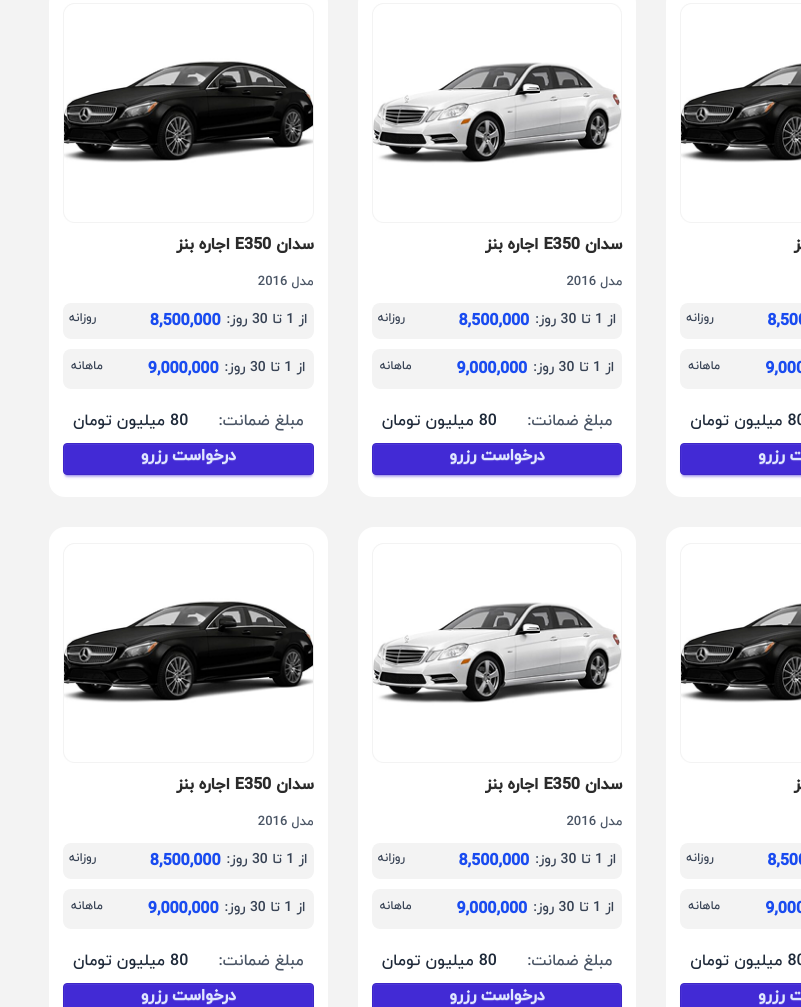
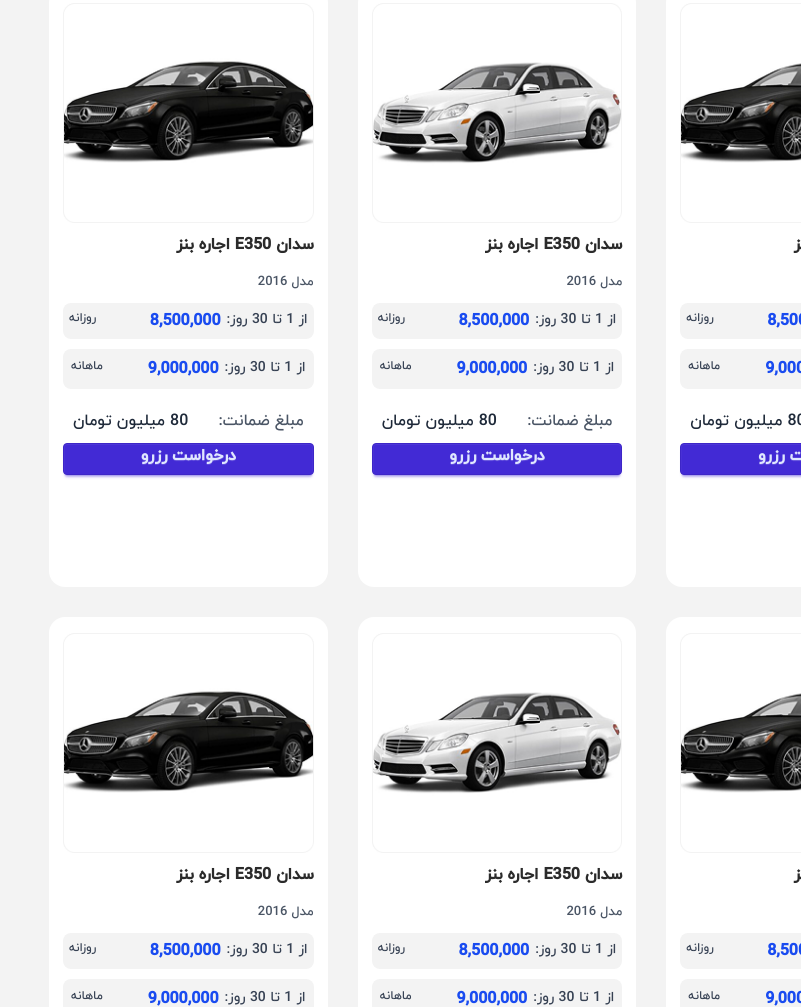
Before and after one commit to setayesh2004/project-2-web-2-1, a website built with Vite: page asly.html in a window 1280 px wide. Shown: the part 1793-2800 px from the top of the page, without its empty margins (479-1280 px from the left). Built offline with nearby package versions, Linux system fonts and the light colour scheme; a web font is replaced by a local one.

Commit message:
yjiogtjig

```diff
--- a/asly.html
+++ b/asly.html
@@ -368,7 +368,7 @@
           class="w-[70%] flex justify-between gap-[30px] my-[30px] mr-[220px]"
         >
           <div
-            class="w-1/3 h-[510px] bg-white rounded-[16px] px-[14px] pt-[16px] pb-[5px]"
+            class="w-1/3 h-[600px] bg-white rounded-[16px] px-[14px] pt-[16px] pb-[5px]"
           >
             <div class="w-full">
               <img src="./src/images/cars/car1.png" class="w-full" alt="" />
@@ -425,7 +425,7 @@
             </div>
           </div>
           <div
-            class="w-1/3 h-[510px] bg-white rounded-[16px] px-[14px] pt-[16px] pb-[5px]"
+            class="w-1/3 h-[600px] bg-white rounded-[16px] px-[14px] pt-[16px] pb-[5px]"
           >
             <div class="w-full">
               <img src="./src/images/cars/car2.png" class="w-full" alt="" />
@@ -482,7 +482,7 @@
             </div>
           </div>
           <div
-            class="w-1/3 h-[510px] bg-white rounded-[16px] px-[14px] pt-[16px] pb-[5px]"
+            class="w-1/3 h-[600px] bg-white rounded-[16px] px-[14px] pt-[16px] pb-[5px]"
           >
             <div class="w-full">
               <img src="./src/images/cars/car1.png" class="w-full" alt="" />
@@ -541,7 +541,7 @@
         </div>
         <div class="w-[70%] flex justify-between gap-[30px] mr-[220px]">
           <div
-            class="w-1/3 h-[510px] bg-white rounded-[16px] px-[14px] pt-[16px] pb-[5px]"
+            class="w-1/3 h-[600px] bg-white rounded-[16px] px-[14px] pt-[16px] pb-[5px]"
           >
             <div class="w-full">
               <img src="./src/images/cars/car1.png" class="w-full" alt="" />
@@ -598,7 +598,7 @@
             </div>
           </div>
           <div
-            class="w-1/3 h-[510px] bg-white rounded-[16px] px-[14px] pt-[16px] pb-[5px]"
+            class="w-1/3 h-[600px] bg-white rounded-[16px] px-[14px] pt-[16px] pb-[5px]"
           >
             <div class="w-full">
               <img src="./src/images/cars/car2.png" class="w-full" alt="" />
@@ -655,7 +655,7 @@
             </div>
           </div>
           <div
-            class="w-1/3 h-[510px] bg-white rounded-[16px] px-[14px] pt-[16px] pb-[5px]"
+            class="w-1/3 h-[600px] bg-white rounded-[16px] px-[14px] pt-[16px] pb-[5px]"
           >
             <div class="w-full">
               <img src="./src/images/cars/car1.png" class="w-full" alt="" />
```
Also changed, not shown: src/output.css.
